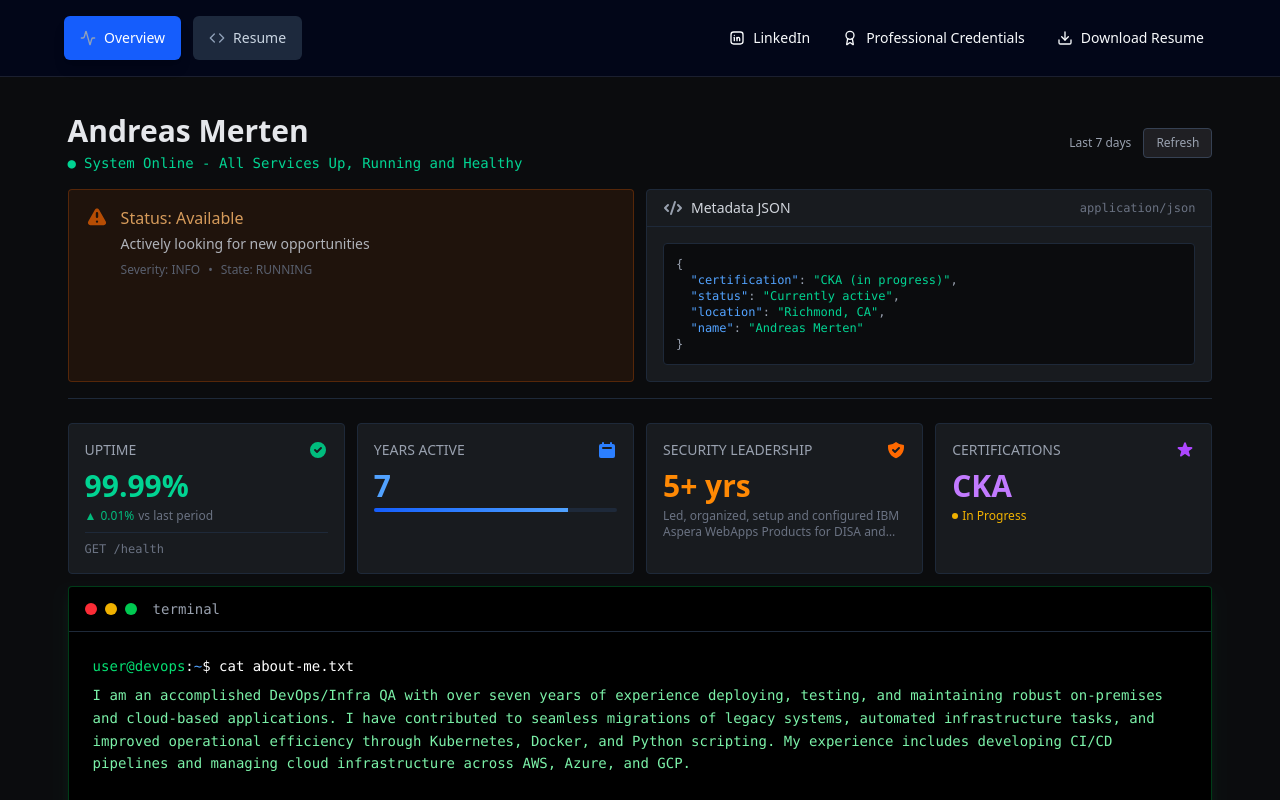
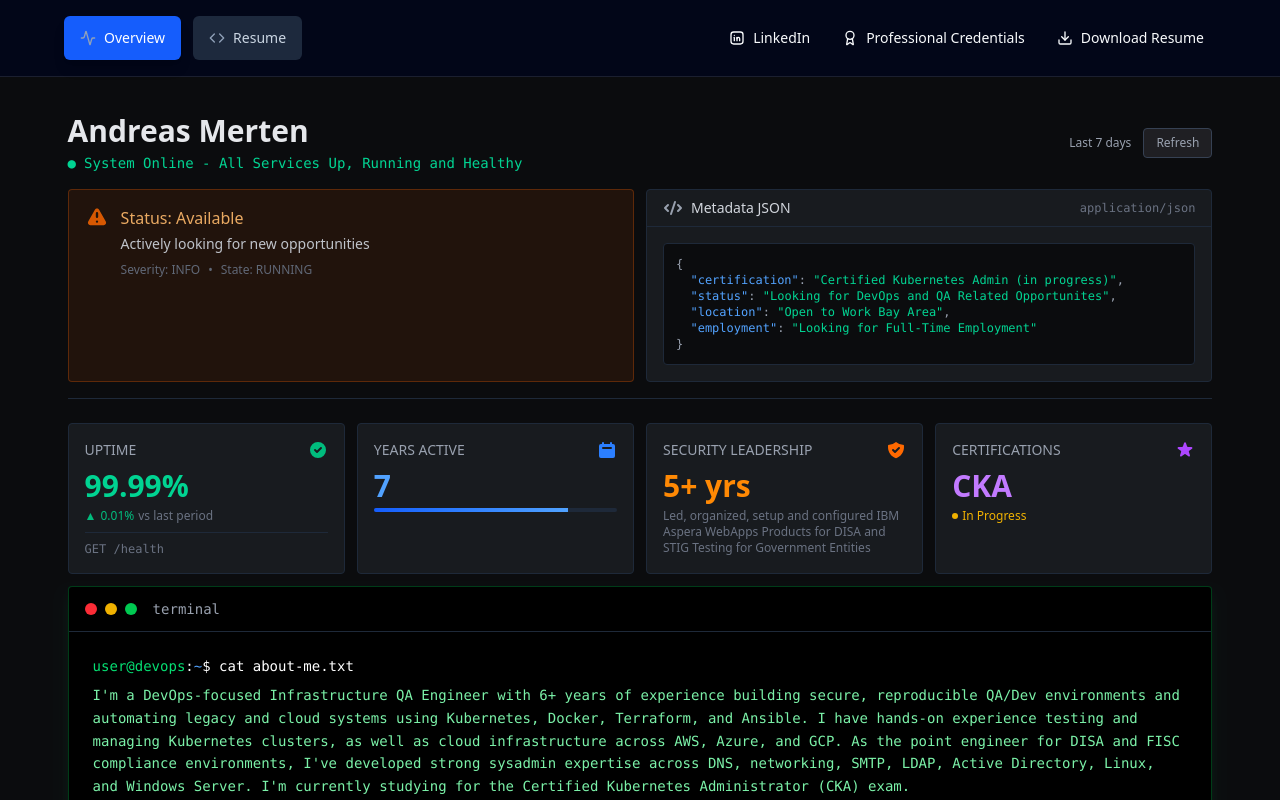
Before and after one commit to dremerten/pub-site, a React (Vite) app: page /overview in a window 1280 px wide. Shown: the top 800 px of the page. Built offline with nearby package versions, Linux system fonts and the light colour scheme; the HTML template or start-up script is replaced by a standard one.

Commit message:
updates to homepage

```diff
--- a/src/data/resume.js
+++ b/src/data/resume.js
@@ -4,16 +4,17 @@ export const personalInfo = {
   name: "Andreas Merten",
   role: "DevOps/Infra QA Engineer",
   summary: [
-    "I am an accomplished DevOps/Infra QA with over seven years of experience deploying, testing, and maintaining robust on-premises and cloud-based applications. I have contributed to seamless migrations of legacy systems, automated infrastructure tasks, and improved operational efficiency through Kubernetes, Docker, and Python scripting. My experience includes developing CI/CD pipelines and managing cloud infrastructure across AWS, Azure, and GCP.",
-    "I have practical experience implementing Blue-Green deployment strategies to support seamless releases and minimize downtime. Additionally, I have extensive experience in TLS certificate management, as well as secret management and rotation. I focus on building and designing systems with security integrated from the start, ensuring reliability, scalability, and compliance throughout the development lifecycle."
+    "I'm a DevOps-focused Infrastructure QA Engineer with 6+ years of experience building secure, reproducible QA/Dev environments and automating legacy and cloud systems using Kubernetes, Docker, Terraform, and Ansible. I have hands-on experience testing and managing Kubernetes clusters, as well as cloud infrastructure across AWS, Azure, and GCP. As the point engineer for DISA and FISC compliance environments, I've developed strong sysadmin expertise across DNS, networking, SMTP, LDAP, Active Directory, Linux, and Windows Server. I'm currently studying for the Certified Kubernetes Administrator (CKA) exam.",
+    "I have a strong QA testing mindset and consistently look for inefficiencies and areas for improvement to make both myself and the broader team more productive. While working in QA, I designed and built a continuous deployment infrastructure that allows QA and development engineers to quickly spin up and install new builds for testing and development purposes. Over the years, this system has saved the team hundreds of hours and significantly improved our ability to deliver high-quality software, often leading to QA sign-off multiple days ahead of schedule on several product releases.",
+    "I take initiative, continuously refine processes, and look for ways to help the team work smarter and deliver better results. I'm always eager to learn and grow, and helping my team succeed is at the core of how I work."
   ]
 };
 
 export const metadataInfo = [
   {text: "Certified Kubernetes Admin (in progress)", icon: BookOpenText},
-  {text: "Currently active", icon: Activity},
-  {text: "Richmond, CA", icon: MapPin},
-  {text: "Andreas Merten", icon: CircleUser}
+  {text: "Looking for DevOps and QA Related Opportunites", icon: Activity},
+  {text: "Open to Work Bay Area", icon: MapPin},
+  {text: "Looking for Full-Time Employment", icon: CircleUser}
 ];
 
 export const coreSkills = [
--- a/src/pages/Overview.jsx
+++ b/src/pages/Overview.jsx
@@ -127,11 +127,18 @@ const Overview = () => {
                     <div className="bg-[#0b0c0e] border border-gray-800 rounded p-2 md:p-3 font-mono text-xs overflow-x-auto">
                       <pre className="text-gray-400">
 {`{
-  `}<span className="text-blue-400">"certification"</span>{`: `}<span className="text-emerald-400">"CKA (in progress)"</span>{`,
-  `}<span className="text-blue-400">"status"</span>{`: `}<span className="text-emerald-400">"Currently active"</span>{`,
-  `}<span className="text-blue-400">"location"</span>{`: `}<span className="text-emerald-400">"Richmond, CA"</span>{`,
-  `}<span className="text-blue-400">"name"</span>{`: `}<span className="text-emerald-400">"Andreas Merten"</span>{`
-}`}
+`}{metadataInfo.map((item, index) => {
+  const key = item.text.toLowerCase().includes('certified') ? 'certification'
+            : item.text.toLowerCase().includes('looking for devops') ? 'status'
+            : item.text.toLowerCase().includes('open to work') ? 'location'
+            : item.text.toLowerCase().includes('looking for full') ? 'employment'
+            : `item_${index}`;
+  return (
+    <span key={index}>
+      {`  `}<span className="text-blue-400">"{key}"</span>{`: `}<span className="text-emerald-400">"{item.text}"</span>{index < metadataInfo.length - 1 ? ',\n' : '\n'}
+    </span>
+  );
+})}{`}`}
                       </pre>
                     </div>
                   </div>
@@ -187,7 +194,7 @@ const Overview = () => {
                   </svg>
                 </div>
                 <div className="text-2xl md:text-3xl font-bold text-orange-400 mb-1">5+ yrs</div>
-                <div className="text-xs text-gray-500 line-clamp-2">Led, organized, setup and configured IBM Aspera WebApps Products for DISA and STIG Testing for Government Entities</div>
+                <div className="text-xs text-gray-500">Led, organized, setup and configured IBM Aspera WebApps Products for DISA and STIG Testing for Government Entities</div>
               </div>
 
               <div className="bg-[#181b1f] rounded border border-gray-800 p-3 md:p-4 hover:border-purple-500/50 hover:scale-105 transition-all cursor-default">
```
